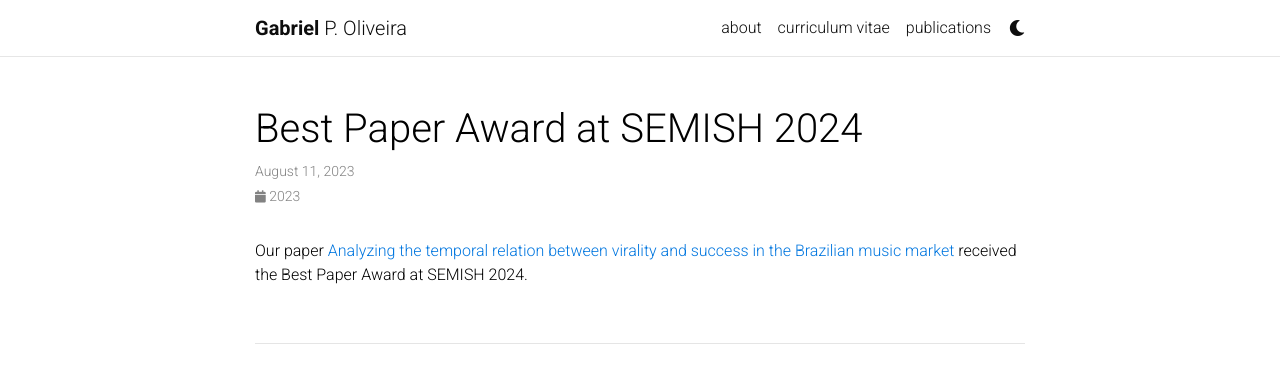
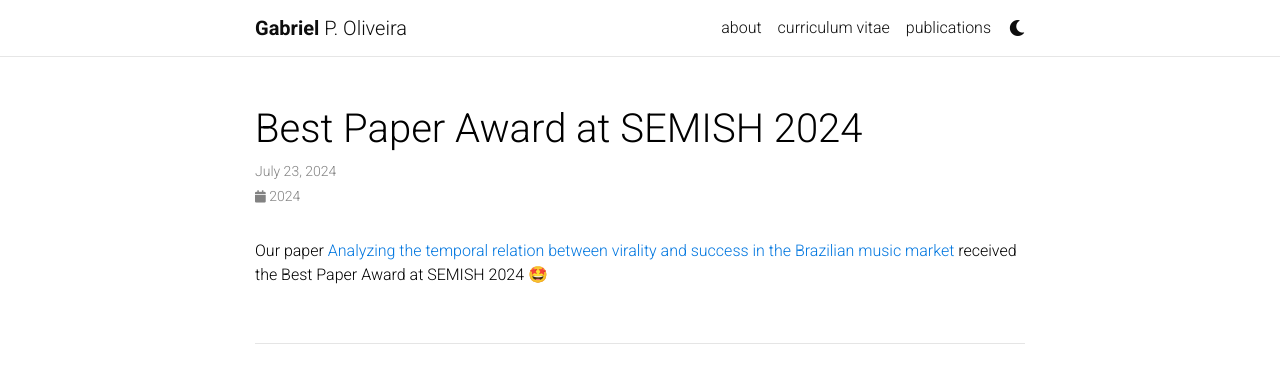
Before and after one commit to opgabriel/opgabriel.github.io, a Jekyll site: the page built from _news/20240723_semish_best.md, in a window 1280 px wide. Shown: the top 372 px of the page. Built offline with Jekyll 4.4.1, drawn with Linux system fonts in a browser that asks for light colours; comment, search, counter and statistics services are not loaded; a style sheet for code colours, icons or effects is not loaded.

Commit message:
updating best paper semish

```diff
--- a/_news/20240723_semish_best.md
+++ b/_news/20240723_semish_best.md
@@ -1,8 +1,8 @@
 ---
 layout: post
 title: Best Paper Award at SEMISH 2024
-date: 2023-08-11 16:11:00-0400
+date: 2024-07-23 16:11:00-0400
 inline: true
 ---
 
-Our paper <a href="https://sol.sbc.org.br/index.php/semish/article/view/29364">Analyzing the temporal relation between virality and success in the Brazilian music market</a> received the Best Paper Award at SEMISH 2024.
+Our paper <a href="https://sol.sbc.org.br/index.php/semish/article/view/29364">Analyzing the temporal relation between virality and success in the Brazilian music market</a> received the Best Paper Award at SEMISH 2024 🤩
```
